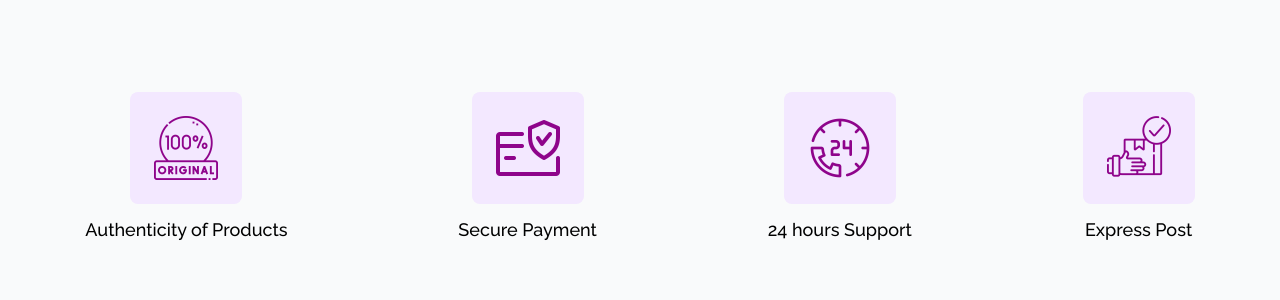
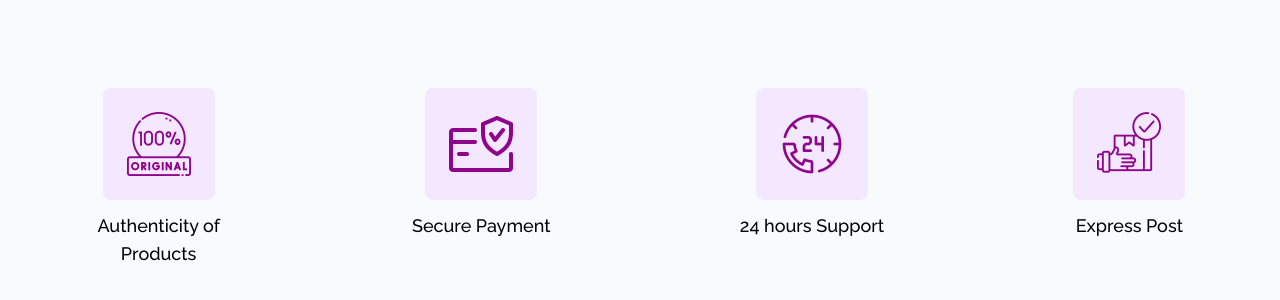
Before and after one commit to madmilan7/e-commerce, a React (Create React App) app: page / in a window 1280 px wide. Shown: the part 1940-2240 px from the top of the page. Built offline with nearby package versions, Linux system fonts and the light colour scheme; no server answers.

Commit message:
clear bug in styles

```diff
--- a/src/components/OurOptions.js
+++ b/src/components/OurOptions.js
@@ -9,10 +9,10 @@ import origianl from '../assets/icons/original.png';
 
 const OurOptions = () => {
     return (
-        <div className='flex justify-around items-center bg-gray-50 h-96'>
-            <div className='flex flex-col gap-3 items-center'>
+        <div className='flex justify-around items-baseline h-80 mt-28'>
+            <div className='flex flex-col gap-3 items-center w-32'>
                 <img src={origianl} alt="original" className="w-28 bg-purple-100 p-6 rounded-lg" />
-                <p className='text-lg'>Authenticity of Products</p>
+                <p className='text-lg text-center'>Authenticity of Products</p>
             </div>
             <div className='flex flex-col gap-3 items-center'>
                 <img src={payment} alt="payment" className="w-28 bg-purple-100 p-6 rounded-lg" />
--- a/src/pages/Main.js
+++ b/src/pages/Main.js
@@ -8,7 +8,7 @@ import OurOptions from '../components/OurOptions';
 
 const Main = () => {
     return (
-        <div>
+        <div className='bg-gray-50'>
            <MainSlider />
            <PopularProducts />
            <Jewellery />
```
